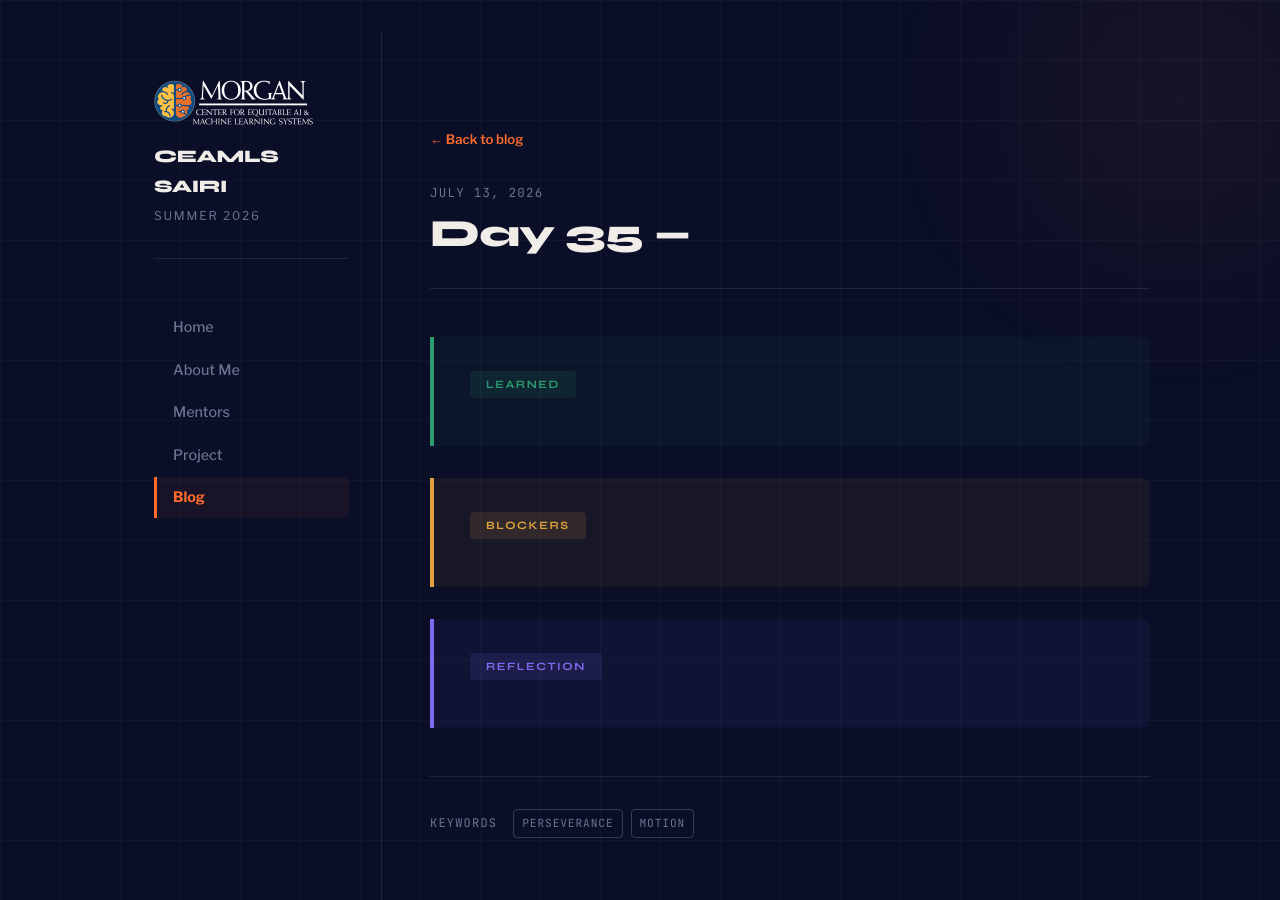
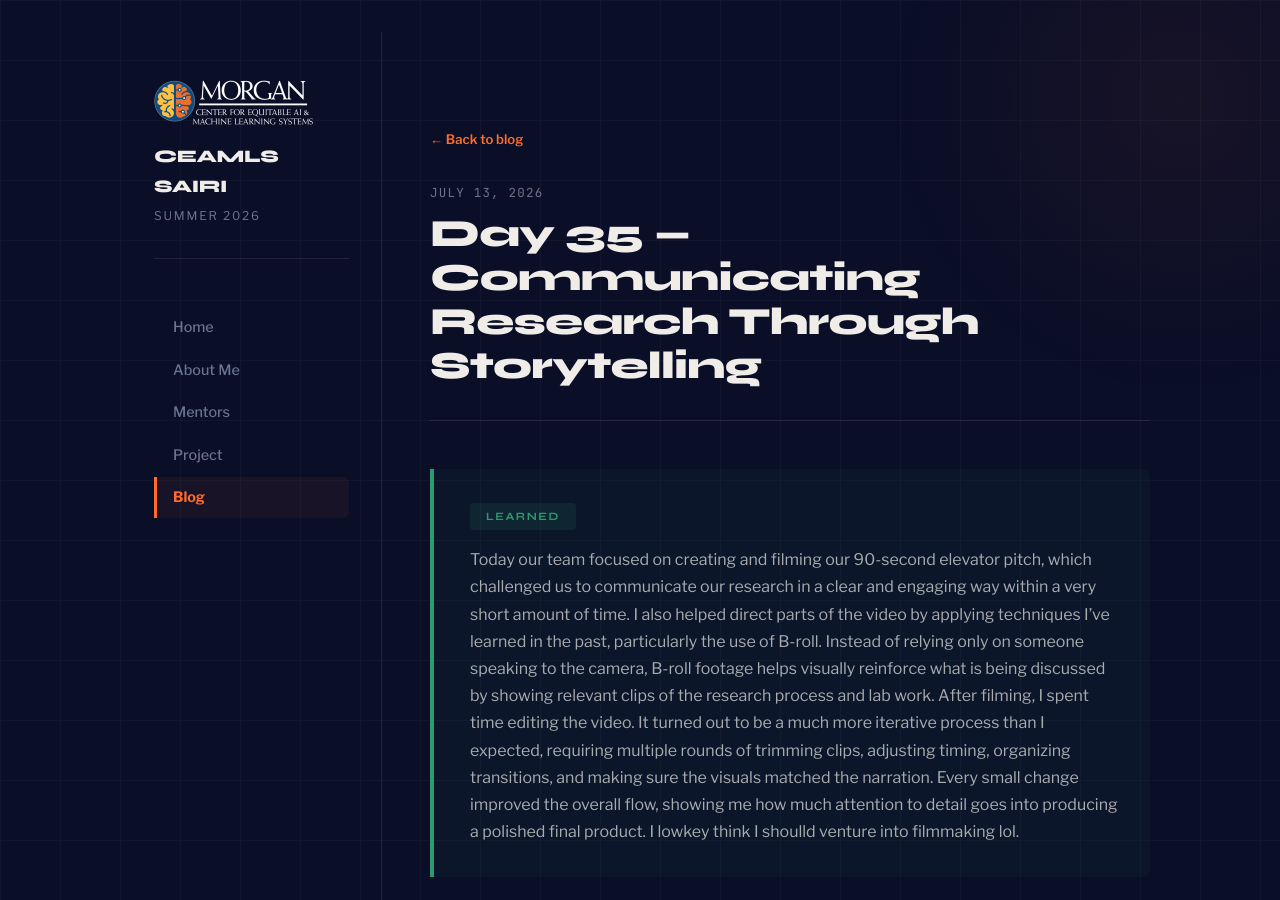
Before and after one commit to Bkaez/bkaezceamls26.github.io, a Jekyll site: the page built from _posts/2026-06-35-day-35.md, in a window 1280 px wide and 900 px high. Built offline with Jekyll 4.4.1, drawn with Linux system fonts in a browser that asks for light colours; some of the changed text lies outside the part shown.

Commit message:
Update 2026-06-35-day-35.md

```diff
--- a/_posts/2026-06-35-day-35.md
+++ b/_posts/2026-06-35-day-35.md
@@ -1,14 +1,15 @@
 ---
 layout: post
-title: "Day 35 — "
+title: "Day 35 — Communicating Research Through Storytelling"
 date: 2026-07-13
 permalink: /day35.html
 tags: ["Perseverance", "Motion"]
 
 what_i_learned: |
-
+ Today our team focused on creating and filming our 90-second elevator pitch, which challenged us to communicate our research in a clear and engaging way within a very short amount of time. I also helped direct parts of the video by applying techniques I've learned in the past, particularly the use of B-roll. Instead of relying only on someone speaking to the camera, B-roll footage helps visually reinforce what is being discussed by showing relevant clips of the research process and lab work. After filming, I spent time editing the video. It turned out to be a much more iterative process than I expected, requiring multiple rounds of trimming clips, adjusting timing, organizing transitions, and making sure the visuals matched the narration. Every small change improved the overall flow, showing me how much attention to detail goes into producing a polished final product. I lowkey think I shoulld venture into filmmaking lol.
 
 blockers: |
-
+ I had no blockers today, praise be to God!
 reflection: |
+ Today reminded me that skills developed outside of research can still play an important role in it.
 ---
```
